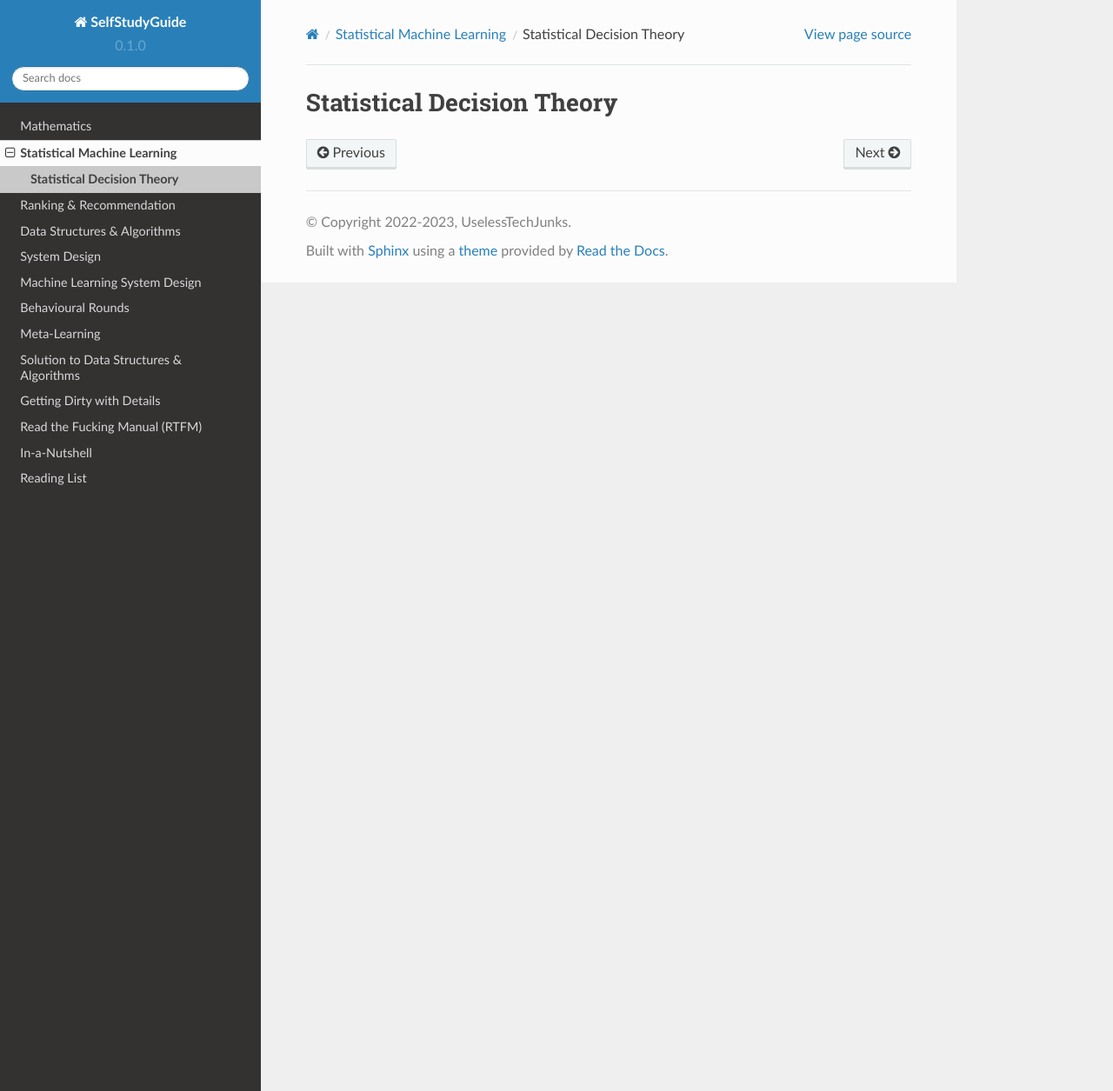
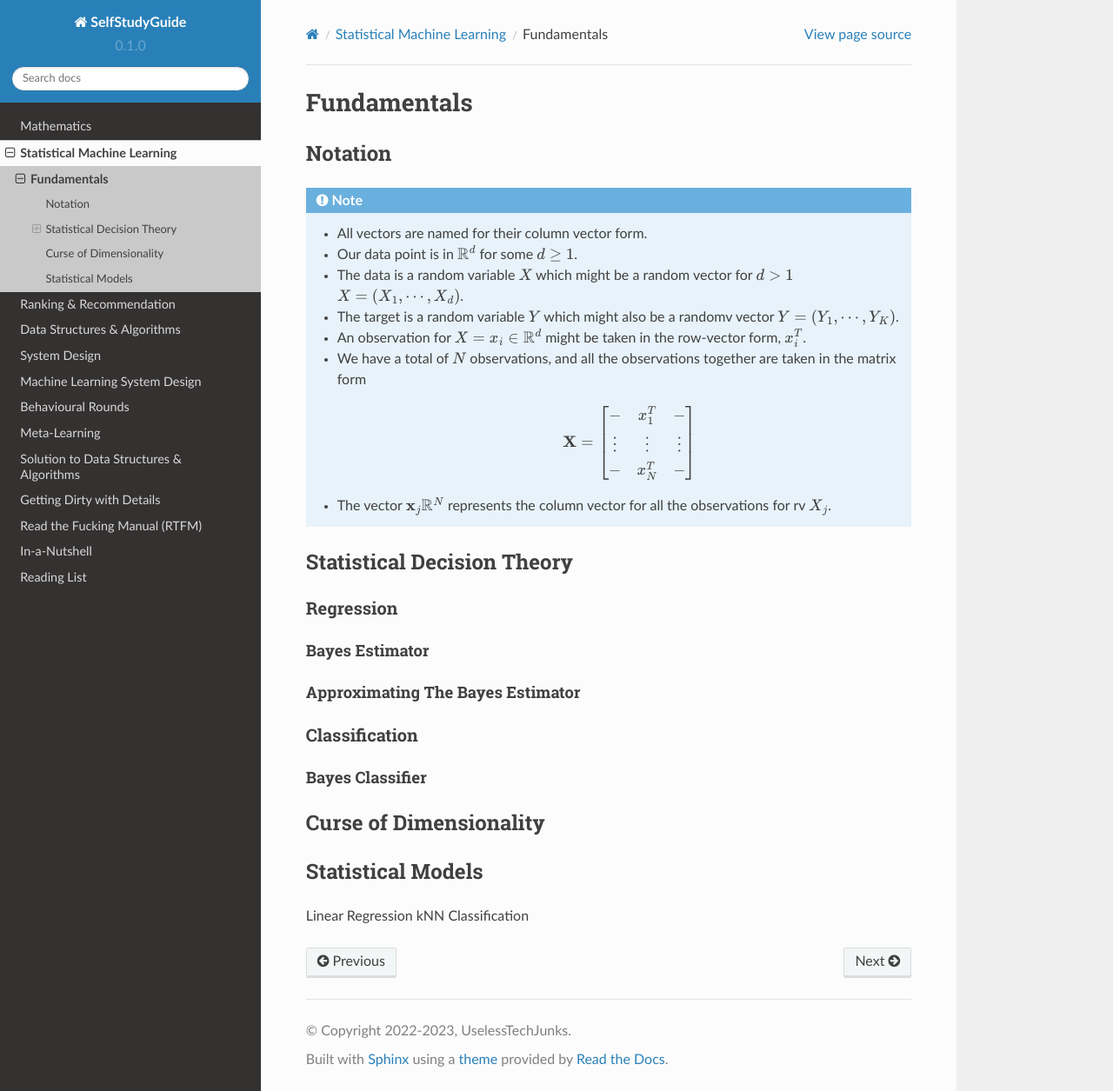
Before and after one commit to uselesstechjunks/leetcode, a Sphinx documentation site: the page built from docs/source/ml/basics.rst, in a window 1280 px wide and 1255 px high. Shown: the whole window at 87% size. Built offline with Sphinx 7.4.7 and the Read the Docs theme 2.0.0, drawn with Linux system fonts in a browser that asks for light colours.

Commit message:
Update basics.rst

```diff
--- a/docs/source/ml/basics.rst
+++ b/docs/source/ml/basics.rst
@@ -1,3 +1,42 @@
-################################################################
+##################################################################################
+Fundamentals
+##################################################################################
+
+**********************************************************************************
+Notation
+**********************************************************************************
+.. note::
+	* All vectors are named for their column vector form.
+	* Our data point is in :math:`\mathbb{R}^d` for some :math:`d\geq 1`.
+	* The data is a random variable :math:`X` which might be a random vector for :math:`d> 1` :math:`X=(X_1,\cdots,X_d)`.
+	* The target is a random variable :math:`Y` which might also be a randomv vector :math:`Y=(Y_1,\cdots,Y_K)`.
+	* An observation for :math:`X=x_i\in\mathbb{R}^d` might be taken in the row-vector form, :math:`x_i^T`.
+	* We have a total of :math:`N` observations, and all the observations together are taken in the matrix form
+
+		.. math:: \mathbf{X}=\begin{bmatrix}-& x_1^T & - \\ \vdots & \vdots & \vdots \\ -& x_N^T & -\end{bmatrix}
+	* The vector :math:`\mathbf{x}_j\mathbb{R}^N` represents the column vector for all the observations for rv :math:`X_j`.
+
+**********************************************************************************
 Statistical Decision Theory
-################################################################
+**********************************************************************************
+Regression
+==================================================================================
+Bayes Estimator
+----------------------------------------------------------------------------------
+Approximating The Bayes Estimator
+----------------------------------------------------------------------------------
+
+Classification
+==================================================================================
+Bayes Classifier
+----------------------------------------------------------------------------------
+
+**********************************************************************************
+Curse of Dimensionality
+**********************************************************************************
+
+**********************************************************************************
+Statistical Models
+**********************************************************************************
+Linear Regression
+kNN Classification
```
